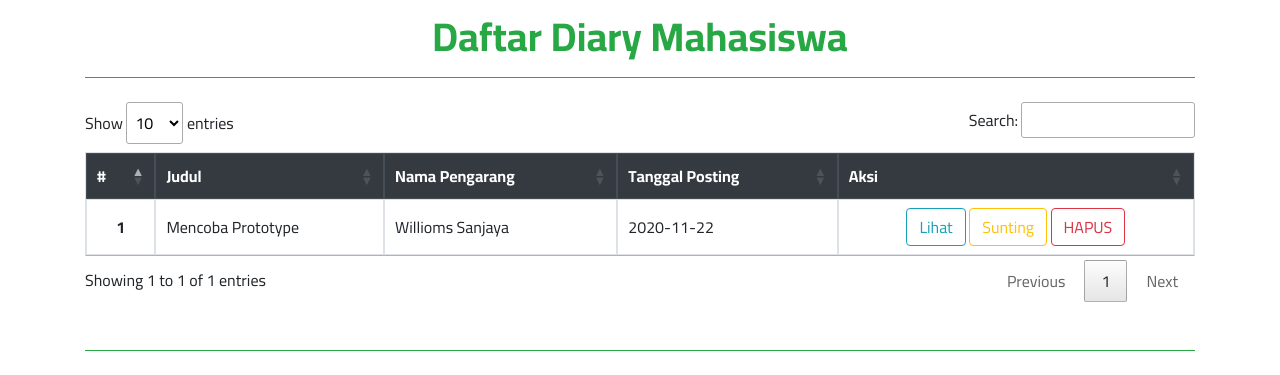
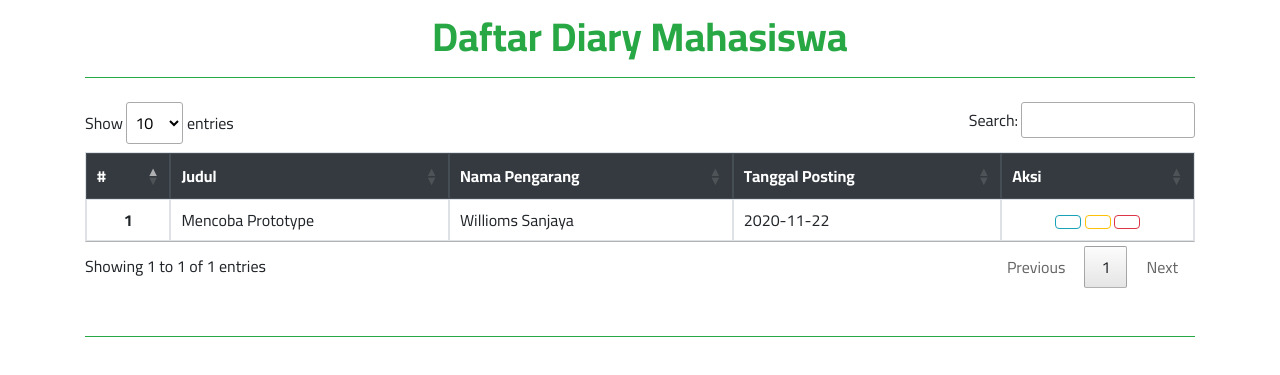
Before and after one commit to Oskw-sc/Tugas1_IMKP, a PHP site: page / in a window 1280 px wide. Shown: the part 643-1018 px from the top of the page. Run offline with PHP 8.4, Linux system fonts and the light colour scheme; data comes from the database, SQL or seed files in the repository; some libraries are stand-ins or nearby versions.

Commit message:
update index.php

```diff
--- a/index.php
+++ b/index.php
@@ -27,9 +27,9 @@
           <td class="align-middle"><?= $row['author'];?></td>
           <td class="align-middle"><?= $row['date_update'] ?? $row['date_add'];?></td>
           <td class="align-middle text-center">
-            <a href="detail.php?id=<?= $row['id']; ?>" class="btn btn-outline-info" role="button" aria-pressed="true">Lihat</a>
-            <a href="update.php?id=<?= $row['id']; ?>" class="btn btn-outline-warning" role="button" aria-pressed="true">Sunting</a>
-            <a href="delete.php?id=<?= $row['id']; ?>" onclick="return confirm('Anda yakin mau menghapus item ini ?')" class="btn btn-outline-danger" role="button" aria-pressed="true">HAPUS </a>
+            <a href="detail.php?id=<?= $row['id']; ?>" class="btn btn-outline-info" role="button" aria-pressed="true"><i class="fa fa-eye"></i></a>
+            <a href="update.php?id=<?= $row['id']; ?>" class="btn btn-outline-warning" role="button" aria-pressed="true"><i class="fa fa-edit"></i></a>
+            <a href="delete.php?id=<?= $row['id']; ?>" onclick="return confirm('Anda yakin mau menghapus item ini ?')" class="btn btn-outline-danger" role="button" aria-pressed="true"><i class="fa fa-trash"></i></a>
           </td>
         </tr>
         <?php endforeach; ?>
```
